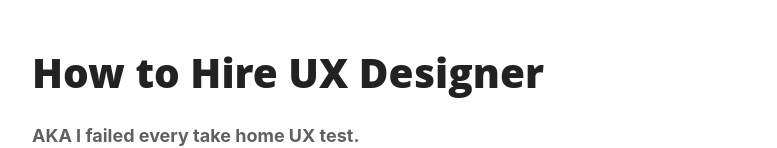
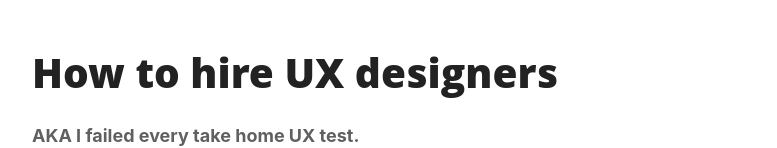
Before and after one commit to ShreyasGit51283/Gatsby-Site, a Gatsby site: page /writing/HiringUXDesigner in a window 1280 px wide. Shown: the part 183-331 px from the top of the page, without its empty margins (22-799 px from the left). Built offline with nearby package versions, Linux system fonts and the light colour scheme; Gatsby itself is replaced by a stand-in of ours.

Commit message:
changes to blog posts correcting typos

```diff
--- a/src/posts/26-6-2020-hiringUXDesigner/HiringUXDesigner.md
+++ b/src/posts/26-6-2020-hiringUXDesigner/HiringUXDesigner.md
@@ -1,5 +1,5 @@
 ---
-title: "How to Hire UX Designer"
+title: "How to hire UX designers"
 date: "26 Jul 2020"
 synopsis: "AKA I failed every take home UX test."
 
```
